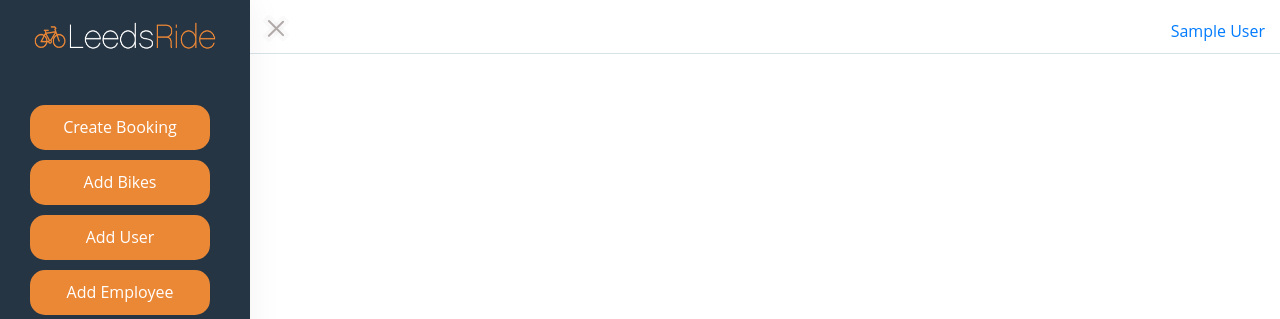
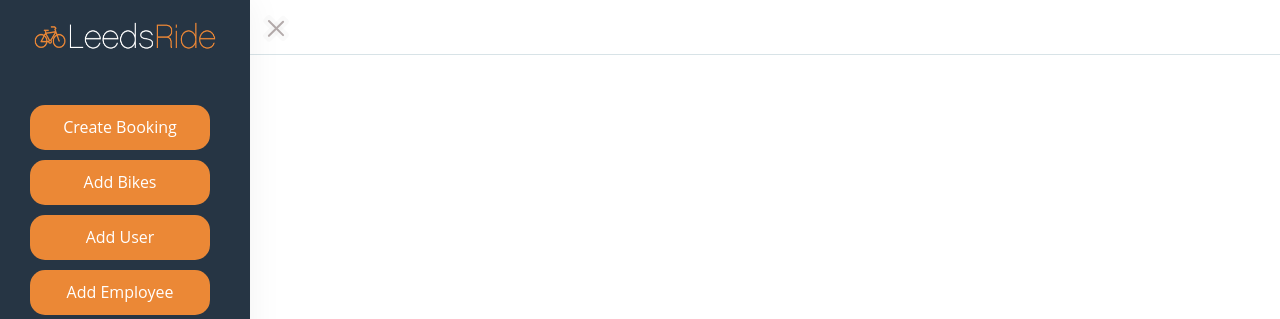
Before and after one commit to AlistairArk/SEP-Bike-Rental-Project, a Flask app: page /index in a window 1280 px wide. Shown: the top 319 px of the page. Run offline with Flask 2, Linux system fonts and the light colour scheme; the visitor is signed in with stand-in values (Sample User, id 1); some libraries are stand-ins or nearby versions.

Commit message:
attempting to fix bug in white line

```diff
--- a/sep/app/templates/index.html
+++ b/sep/app/templates/index.html
@@ -70,11 +70,11 @@
                 </div>
 
                 <!-- This is going to be changed to the current users username and their image -->
-                <div class="clearfix header-name">
+                <!-- <div class="clearfix header-name">
                     <div class="float-right">
                         <a href="#">{{name}}</a>
                     </div>
-                </div>
+                </div> -->
 
             </div>
 
--- a/sep/app/templates/newBooking.html
+++ b/sep/app/templates/newBooking.html
@@ -13,6 +13,8 @@
       </ul>
     {% endif %}
   {% endwith %}
+
+
   <div class="standard-form-container">
       <div class="standard-form-wrapper">
           <div class="standard-form-header">
```
